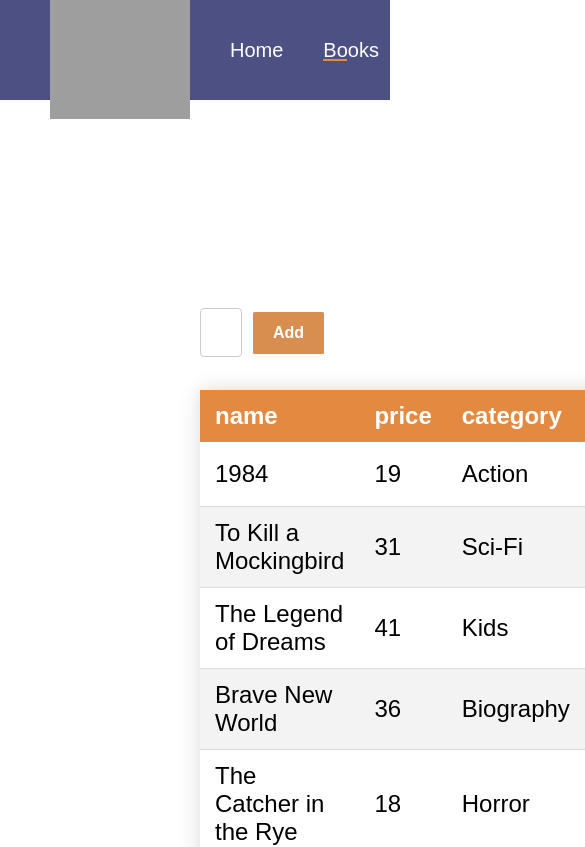
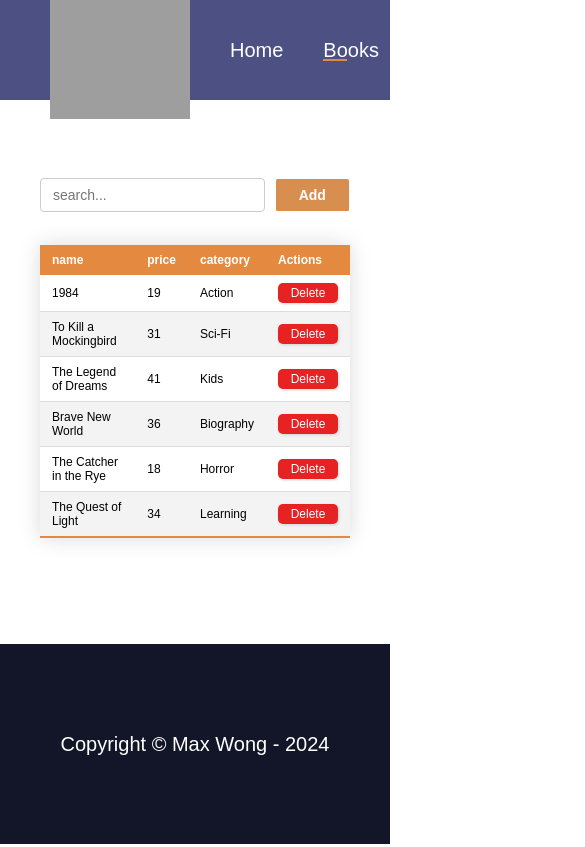
Before and after one commit to MaxBay2020/book_list, a Next.js app: page /books in a window 390 px wide. Shown: the top 847 px of the page, 585 px wide, since content can reach past the window. Built offline with nearby package versions, Linux system fonts and the light colour scheme; grey boxes are pictures that could not be loaded.

Commit message:
SEO optimization

```diff
--- /dev/null
+++ b/src/app/books/layout.tsx
@@ -0,0 +1,18 @@
+import {Metadata} from "next";
+
+export const metadata: Metadata = {
+    title: 'Book list',
+    description: 'Max Book List App',
+}
+
+const BookPageLayout = ({children}: {
+    children: React.ReactNode
+}) => {
+    return (
+        <div>
+            {children}
+        </div>
+    );
+};
+
+export default BookPageLayout;
--- a/src/app/books/page.module.css
+++ b/src/app/books/page.module.css
@@ -1,13 +1,14 @@
 .container {
     display: flex;
     flex-direction: column;
-    align-items: flex-start;
+    align-items: center;
     justify-content: center;
-    padding: 200px 200px 100px 200px;
+    padding: 150px 150px 80px 150px;
 }
 
 .flexBox{
     width: 100%;
+    max-width: 1200px;
     display: flex;
     align-items: center;
     justify-content: space-between;
@@ -53,3 +54,38 @@
     font-size: 3rem;
     cursor: pointer;
 }
+
+@media (max-width: 992px) {
+    .container {
+        padding: 150px 80px 80px 80px;
+    }
+}
+
+@media (max-width: 768px) {
+    .container {
+        padding: 70px 40px 40px 40px;
+    }
+    .searchBar {
+        width: 100%;
+        padding: 8px 12px;
+        font-size: 1.4rem;
+    }
+    .addButton{
+        padding: 8px 8px;
+        font-size: 1.4rem;
+    }
+}
+@media (max-width: 375px) {
+    .container {
+        padding: 70px 20px 40px 20px;
+    }
+    .searchBar {
+        width: 100%;
+        padding: 8px 10px;
+        font-size: 1.2rem;
+    }
+    .addButton{
+        padding: 8px 8px;
+        font-size: 1.2rem;
+    }
+}
--- a/src/app/books/page.tsx
+++ b/src/app/books/page.tsx
@@ -11,6 +11,7 @@ import {clearCurrentBook, undoRemoval} from "../../lib/redux/features/bookSlice"
 import {useRouter} from "next/navigation";
 import Modal from "../../components/modal/Modal";
 import BookForm from "../../components/bookForm/BookForm";
+import {Metadata} from "next";
 
 const Table = dynamic(() => import('@/components/table/Table'), { ssr: false })
 
--- a/src/app/layout.tsx
+++ b/src/app/layout.tsx
@@ -2,10 +2,14 @@ import '@/app/globals.css'
 import Navbar from "@/components/navbar/Navbar";
 import Footer from "@/components/footer/Footer";
 import StoreProvider from "@/app/StoreProvider";
+import {Metadata} from "next";
 
-export const metadata = {
-    title: 'Next.js',
-    description: 'Generated by Next.js',
+export const metadata: Metadata = {
+    title: {
+        default: 'Max',
+        template: 'Max | %s'
+    },
+    description: 'Max Book List App',
 }
 
 export default function RootLayout({children,}: {
--- a/src/components/alert/alert.module.css
+++ b/src/components/alert/alert.module.css
@@ -19,3 +19,29 @@
 .icon{
     font-size: 20px;
 }
+
+
+@media (max-width: 768px) {
+    .container {
+        height: 40px;
+        width: 100%;
+        padding: 10px 10px;
+        font-size: 1.4rem;
+        gap: 8px;
+    }
+    .icon{
+        font-size: 16px;
+    }
+}
+@media (max-width: 375px) {
+    .container {
+        height: 20px;
+        width: 100%;
+        padding: 6px 10px;
+        font-size: 1rem;
+        gap: 8px;
+    }
+    .icon{
+        font-size: 14px;
+    }
+}
--- a/src/components/bookForm/BookForm.tsx
+++ b/src/components/bookForm/BookForm.tsx
@@ -1,4 +1,4 @@
-import React, {useEffect} from 'react';
+import React, {useEffect, useState} from 'react';
 import {BookType} from "@/lib/types/types";
 import {useAppDispatch, useAppSelector} from "@/lib/redux/hooks";
 import styles from './bookForm.module.css'
@@ -21,7 +21,7 @@ const BookForm = ({ setShow }: BookFormProps) => {
     const { currentBook } = useAppSelector(state => state.books)
     const dispatch = useAppDispatch()
 
-    console.log(currentBook)
+    const [showSuccessAlert, setShowSuccessAlert] = useState<boolean>(false)
 
     const {
         register,
@@ -41,6 +41,15 @@ const BookForm = ({ setShow }: BookFormProps) => {
             setValue('description', currentBook.description)
         }
     }, [currentBook])
+
+    useEffect(() => {
+        if(showSuccessAlert){
+            setTimeout(() => {
+                setShowSuccessAlert(false)
+            }, 1000)
+        }
+    }, [showSuccessAlert]);
+
 
 
 
@@ -81,6 +90,7 @@ const BookForm = ({ setShow }: BookFormProps) => {
             }
             dispatch(addBook({newBook}))
             reset()
+            setShowSuccessAlert(true)
         }
     }
 
@@ -89,6 +99,9 @@ const BookForm = ({ setShow }: BookFormProps) => {
             <form onSubmit={handleSubmit(handleAddBook)} className={styles.container}>
                 {
                     currentBook ? <h2>📖 {currentBook?.name}</h2> : <h2>Create New Book</h2>
+                }
+                {
+                    showSuccessAlert && <Alert severity='success'>Book added successfully!</Alert>
                 }
 
                 {/* book name field */}
--- a/src/components/bookForm/bookForm.module.css
+++ b/src/components/bookForm/bookForm.module.css
@@ -4,7 +4,7 @@
     align-items: flex-start;
     justify-content: center;
     gap: 20px;
-    min-width: 400px;
+    /*min-width: 400px;*/
     padding: 20px 40px;
 }
 
@@ -50,3 +50,50 @@
     box-shadow: rgba(0, 0, 0, 0.1) 0 4px 12px;
     transform: translateY(-1px);
 }
+
+
+
+@media (max-width: 768px) {
+    .container{
+        padding: 10px 20px;
+        gap: 8px;
+    }
+    .container > h2 {
+        font-size: 1.8rem;
+    }
+    .container > input,
+    .container > select,
+    .container > textarea{
+        width: 100%;
+        padding: 10px 12px;
+        font-size: 1.4rem;
+    }
+    .addButton {
+        align-self: flex-end;
+        width: 100px;
+        padding: 6px 16px;
+        font-size: 1.6rem;
+    }
+}
+@media (max-width: 375px) {
+    .container{
+        padding: 10px 10px;
+        gap: 8px;
+    }
+    .container > h2 {
+        font-size: 1.4rem;
+    }
+    .container > input,
+    .container > select,
+    .container > textarea{
+        width: 100%;
+        padding: 6px 8px;
+        font-size: 1rem;
+    }
+    .addButton {
+        align-self: flex-end;
+        width: 60px;
+        padding: 6px 16px;
+        font-size: 1.2rem;
+    }
+}
--- a/src/components/table/table.module.css
+++ b/src/components/table/table.module.css
@@ -3,7 +3,7 @@
     margin: 25px 0;
     font-size: 0.9em;
     width: 100%;
-    min-width: 400px;
+    max-width: 1200px;
     box-shadow: 0 0 20px rgba(0, 0, 0, 0.15);
 }
 
@@ -52,3 +52,43 @@
     transition: all 0.2s ease-in-out;
     background-color: rgba(228, 138, 64, 0.31) !important;
 }
+
+@media (max-width: 992px) {
+    .table th,
+    .table td {
+        padding: 8px 12px;
+        font-size: 1.6rem;
+    }
+
+    .deleteButton{
+        width: 80px;
+        height: 30px;
+        font-size: 1.2rem;
+    }
+}
+
+@media (max-width: 768px) {
+    .table th,
+    .table td {
+        padding: 8px 12px;
+        font-size: 1.2rem;
+    }
+
+    .deleteButton{
+        width: 60px;
+        height: 20px;
+    }
+}
+
+@media (max-width: 375px) {
+    .table th,
+    .table td {
+        padding: 6px 8px;
+        font-size: 1rem;
+    }
+
+    .deleteButton{
+        width: 60px;
+        height: 20px;
+    }
+}
```
Also changed, not shown: 1 other file (tests, documents, lock files or other folders).
